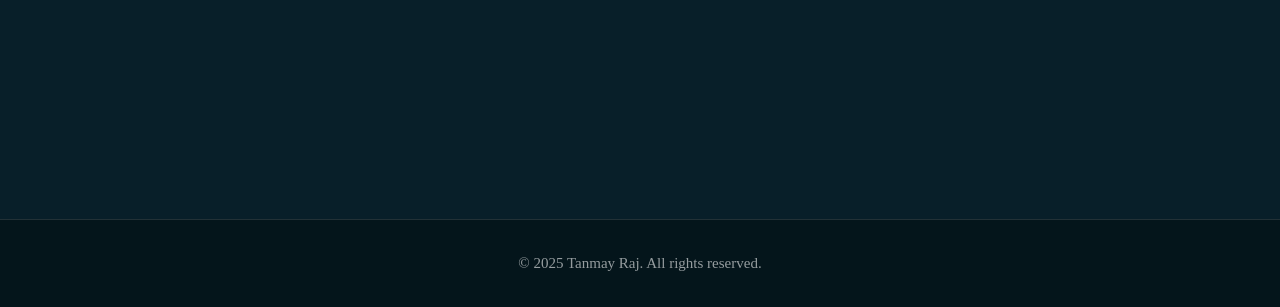
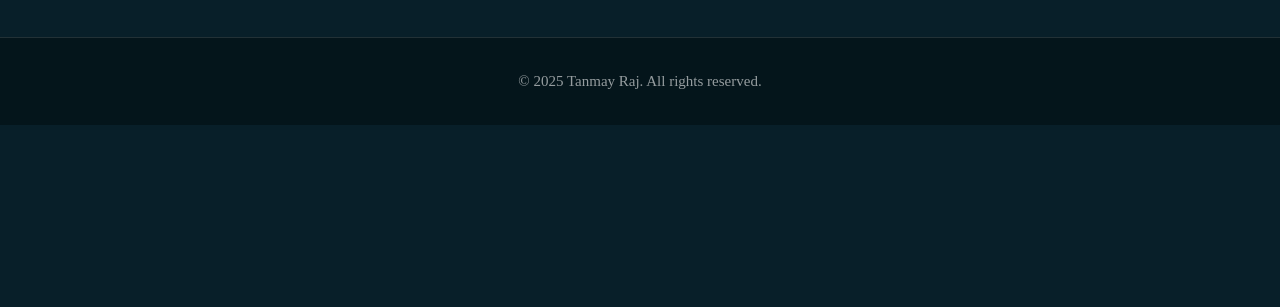
Before and after one commit to Tanmayraj503/contact-form, a plain HTML site: page index.html in a window 1280 px wide. Shown: the part 621-928 px from the top of the page. After the commit the page ends 800 px from the top, so only its background shows below. Drawn offline with Linux system fonts and the light colour scheme.

Commit message:
Update style.css

```diff
--- a/style.css
+++ b/style.css
@@ -7,6 +7,7 @@
 body {
     background-color: #081f29;
     overflow-y: scroll;
+     height: 100vh;
 }
 
 body::-webkit-scrollbar {
@@ -18,7 +19,6 @@ body::-webkit-scrollbar {
     color: white;
     max-width: 90%;
     margin: 0 auto;
-    height: 100vh;
     display: flex;
     /* justify-content: center; */
     align-items: center;
```
